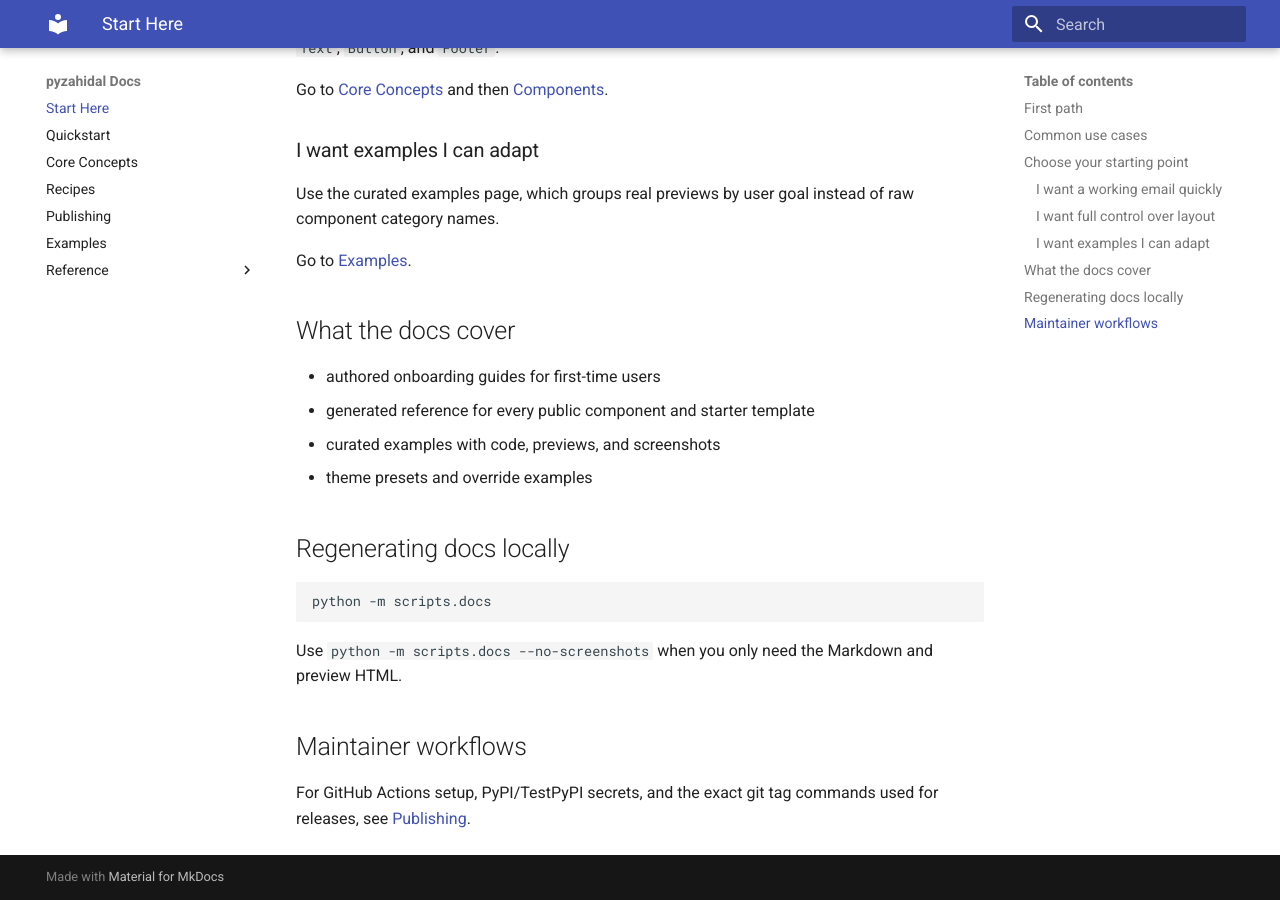
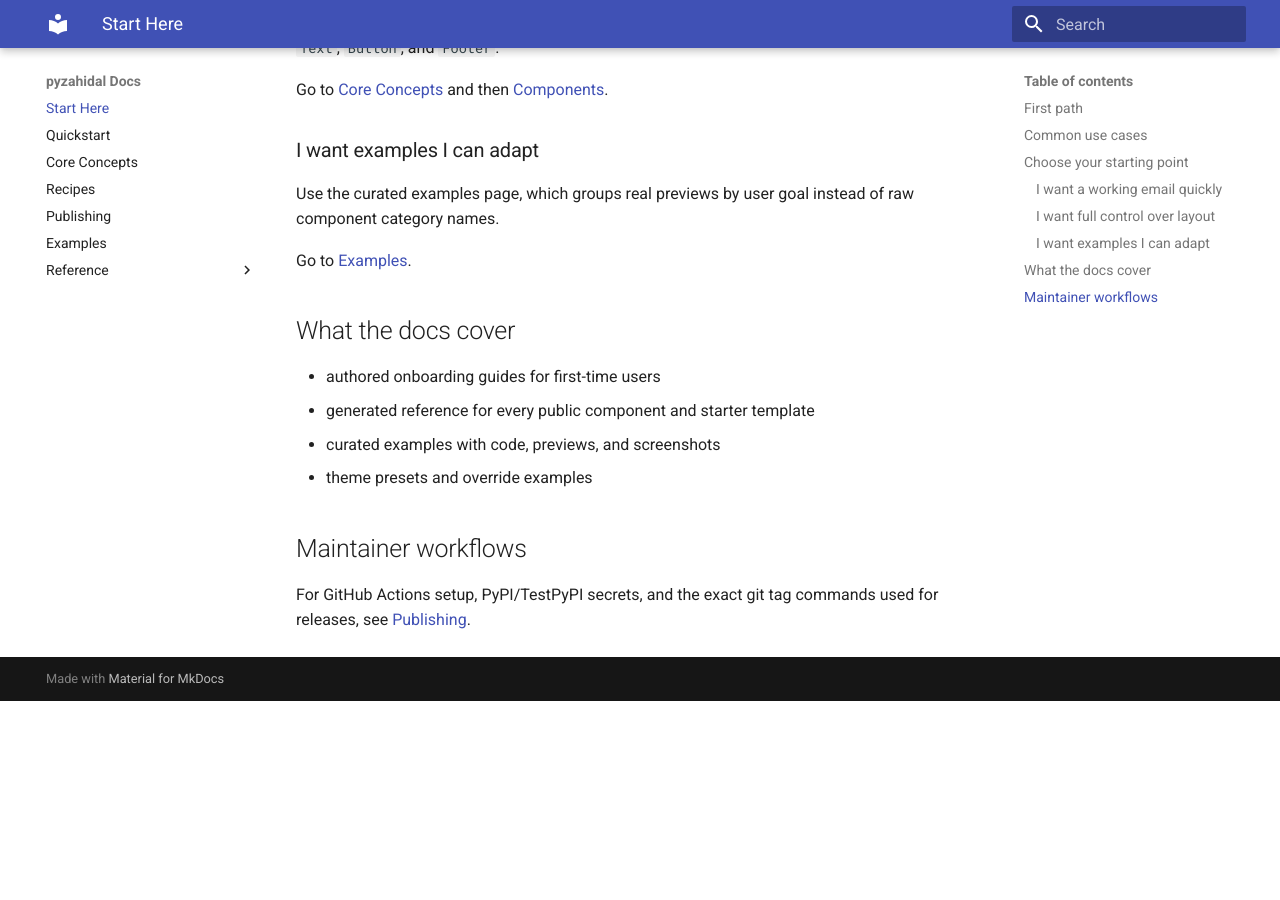
Before and after one commit to d-nyamkhuu/pyzahidal, an MkDocs documentation site: the page built from docs/index.md, in a window 1280 px wide and 900 px high, scrolled down 1189 px. Built offline with MkDocs 1.6.1 and Material for MkDocs 9.7.7, drawn with Linux system fonts in a browser that asks for light colours; after the commit the page ends 1890 px from its top, so only the background shows below that.

Commit message:
remove local docs generation instructions from READMEs

````diff
--- a/docs/index.md
+++ b/docs/index.md
@@ -52,14 +52,6 @@ Go to [Examples](generated/examples.md).
 - curated examples with code, previews, and screenshots
 - theme presets and override examples
 
-## Regenerating docs locally
-
-```bash
-python -m scripts.docs
-```
-
-Use `python -m scripts.docs --no-screenshots` when you only need the Markdown and preview HTML.
-
 ## Maintainer workflows
 
 For GitHub Actions setup, PyPI/TestPyPI secrets, and the exact git tag commands used for releases, see [Publishing](publishing.md).
````
Also changed, not shown: README.md (+0 -21 lines), docs/README.md (+0 -2 lines).
